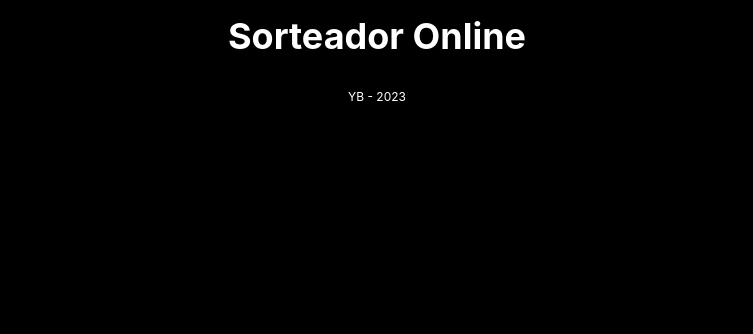
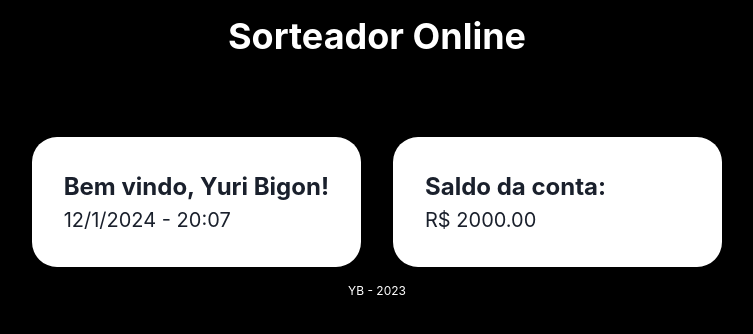
Before and after one commit to yuribigon/desafio02-ts-dio, a React (Vite) app: page /conta/1 in a window 1280 px wide. Shown: the top 334 px of the page, without its empty margins (263-1016 px from the left). Built offline with nearby package versions, Linux system fonts and the light colour scheme.

Commit message:
configure routes - add pages - add useContext

```diff
--- a/src/App.tsx
+++ b/src/App.tsx
@@ -1,21 +1,43 @@
+/* eslint-disable @typescript-eslint/no-explicit-any */
 import { Layout } from './components/Layout/Layout'
 import { ChakraProvider } from '@chakra-ui/react'
 import { BrowserRouter, Route, Routes } from 'react-router-dom'
 import Home from './pages/Home'
 import Conta from './pages/Conta'
+import ContaInfo from './pages/ContaInfo'
+import { createContext } from 'react'
+
+interface IAppContext {
+  user: string
+}
+
+export const AppContext = createContext({} as IAppContext);
+
+const AppContextProvider = ({ children }: any) => {
+  const user = 'yuri';
+
+  return (
+    <AppContext.Provider value={{ user }}>
+      {children}
+    </AppContext.Provider>
+  )
+}
 
 function App() {
 
   return (
     <BrowserRouter>
+      <AppContextProvider>
         <ChakraProvider>
           <Layout>
             <Routes>
-            <Route path='/' element={ <Home />} />
-            <Route path='/conta' element={ <Conta />} />
+              <Route path='/' element={<Home />} />
+              <Route path='/conta/:id' element={<Conta />} />
+              <Route path='/infoconta' element={<ContaInfo />} />
             </Routes>
           </Layout>
         </ChakraProvider>
+      </AppContextProvider>
     </BrowserRouter>
   )
 }
--- a/src/api.ts
+++ b/src/api.ts
@@ -1,7 +1,9 @@
 const conta = {
     email: 'yuri@email.com',
     password: '123456',
-    name: 'Yuri Bigon'
+    name: 'Yuri Bigon',
+    balance: 2000,
+    id: '1'
 }
 
 export const api = new Promise((resolve) => {
--- a/src/components/Card/Card.tsx
+++ b/src/components/Card/Card.tsx
@@ -1,34 +1,20 @@
 /* eslint-disable @typescript-eslint/no-explicit-any */
 /* eslint-disable @typescript-eslint/no-unused-vars */
 import { EmailIcon, LockIcon } from "@chakra-ui/icons"
-import { Box, Center, Heading, Input, InputGroup, InputLeftElement, Spinner } from "@chakra-ui/react"
+import { Box, Center, Heading, Input, InputGroup, InputLeftElement } from "@chakra-ui/react"
 import { ButtonComp } from "../Button/Button"
 import { login } from "../../services/login"
-import { useEffect, useState } from "react"
-import { api } from "../../api"
+import { useState } from "react"
 
-interface UserData {
-  email: string,
-  password: string,
-  name: string,
-}
+
 
 export const Card = () => {
   const [email, setEmail] = useState<string>('');
-  const [userData, setUserData] = useState<null | UserData>();
 
-  useEffect(() => {
-    const getData = async () => {
-      const data: any | UserData = await api
-      setUserData(data)
-    }
-    getData()
-  })
 
   return (
     <Box backgroundColor={"white"} borderRadius="25px" padding="15px" minWidth="30vw" maxWidth="50vw">
-      {userData === null || userData === undefined ?
-        <Spinner size='xl' /> :
+
         <>
           <Heading as='h3' size='md' textAlign='center'>Faça seu login</Heading>
           <InputGroup>
@@ -57,7 +43,7 @@ export const Card = () => {
             <ButtonComp title='Entrar' onClick={() => login(email)} />
           </Center>
         </>
-      }
+      {/* } */}
     </Box>
   )
 }
--- /dev/null
+++ b/src/components/CardInfo/CardInfo.tsx
@@ -0,0 +1,27 @@
+import { Box, Text } from "@chakra-ui/react";
+
+interface ICardInfo {
+    mainContent: string;
+    content: string;
+}
+
+const CardInfo = ({ mainContent, content } : ICardInfo) => {
+
+    return (
+        <Box
+            backgroundColor={"white"}
+            minHeight="120px"
+            padding={8}
+            borderRadius="25px"
+        >
+           <Text fontSize='2xl' fontWeight='bold'>
+            { mainContent }
+           </Text>
+           <Text fontSize='xl'>
+            { content }
+           </Text>
+        </Box>
+    )
+}
+
+export default CardInfo;
--- a/src/components/Header/Header.tsx
+++ b/src/components/Header/Header.tsx
@@ -1,7 +1,12 @@
 import { Stack, Heading } from "@chakra-ui/react"
+import { useContext } from "react"
+import { AppContext } from "../../App";
 
 
 export const Header = () => {
+    const context = useContext(AppContext);
+    console.log(context);
+
     return (
         <Stack spacing='2' padding='15px'>
             <Heading as='h2' size='xl' color='white'>
--- a/src/pages/Conta.tsx
+++ b/src/pages/Conta.tsx
@@ -1,12 +1,56 @@
-import { Box } from "@chakra-ui/react";
+/* eslint-disable @typescript-eslint/no-explicit-any */
+import { Center, SimpleGrid, Spinner } from "@chakra-ui/react";
+import { useContext, useEffect, useState } from "react";
+import { api } from "../api";
+import CardInfo from "../components/CardInfo/CardInfo";
+import { useNavigate, useParams } from "react-router-dom";
+import { AppContext } from "../App";
+
+interface UserData {
+    email: string,
+    password: string,
+    name: string,
+    balance: number,
+    id: string,
+  }
 
 const Conta = () => {
+    const [userData, setUserData] = useState<null | UserData>();
+
+    const context = useContext(AppContext);
+    console.log(context);
+
+    useEffect(() => {
+        const getData = async () => {
+        const data: any | UserData = await api
+        setUserData(data)
+        }
+        getData()
+    })
+
+    const actualDate = new Date() ;
+
+    const { id } = useParams();
+    const navigate = useNavigate();
+    if (userData && id !== userData.id) {
+        alert('Usuário não encontrado')
+        navigate('/')
+    }
+
     return (
-        <Box padding="25px">
-            <h1>Conta</h1>
-        </Box>
-
-
+        <Center>
+            <SimpleGrid columns={2} spacing={8} paddingTop={16}>
+                {
+                    userData === null || userData === undefined ?
+                    (
+                        <Spinner size='xl' />
+                    ) :
+                    (
+                        <><CardInfo mainContent={`Bem vindo, ${userData?.name}!`} content={`${actualDate.getDate()}/${actualDate.getMonth() + 1}/${actualDate.getFullYear()} - ${actualDate.getHours()}:${(actualDate.getMinutes() < 10 ? '0' : '') + actualDate.getMinutes()}`} /><CardInfo mainContent="Saldo da conta:" content={`R$ ${userData?.balance.toFixed(2)}`} /></>
+                    )
+                }
+            </SimpleGrid>
+        </Center>
     );
 }
 
--- /dev/null
+++ b/src/pages/ContaInfo.tsx
@@ -0,0 +1,18 @@
+import { Text } from "@chakra-ui/react"
+import { Link } from "react-router-dom"
+
+const ContaInfo = () => {
+
+    return (
+        <>
+            <Text>
+                Informações da conta
+            </Text>
+            <Link to='/conta/1'>
+                Conta
+            </Link>
+        </>
+    )
+}
+
+export default ContaInfo
```
Lines whose indentation alone changed are shown as unchanged.
